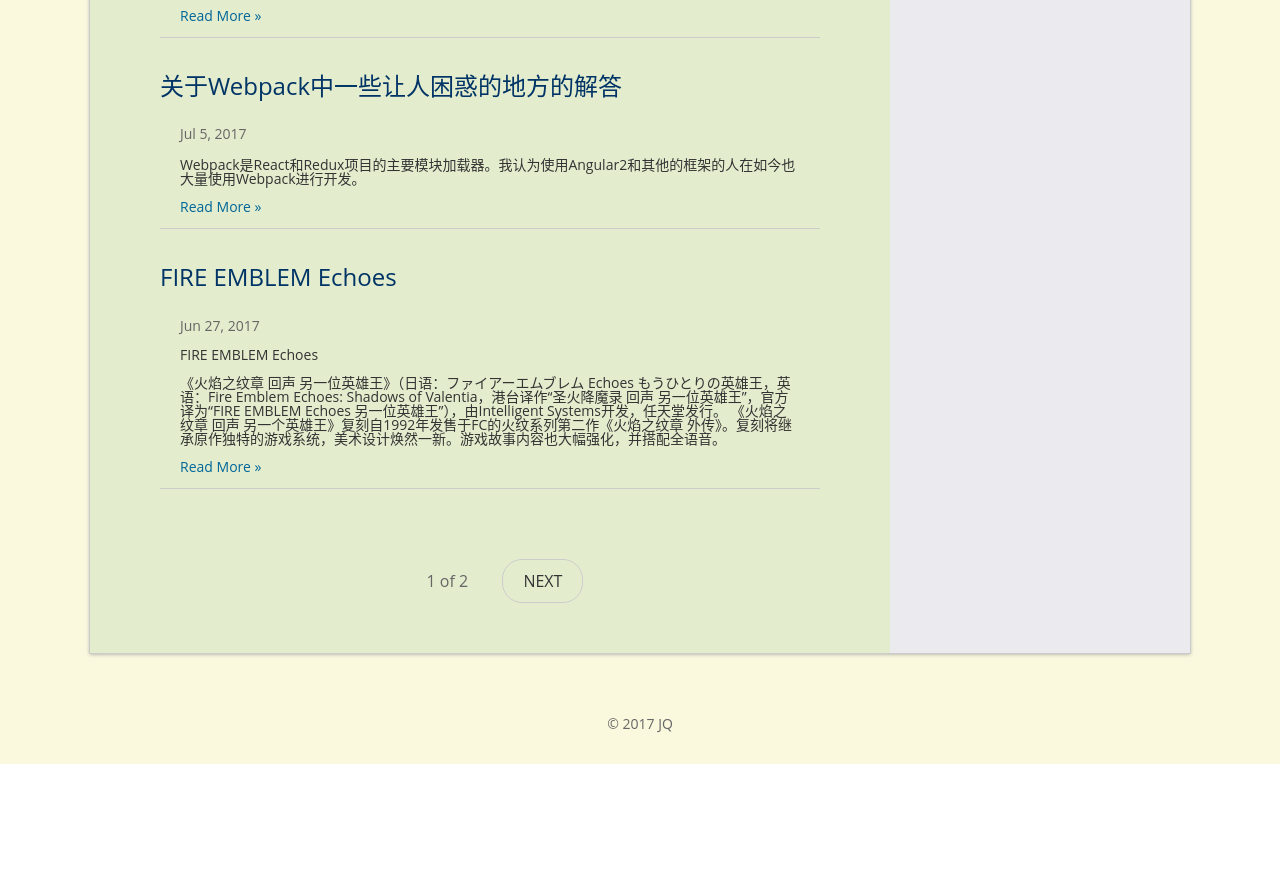
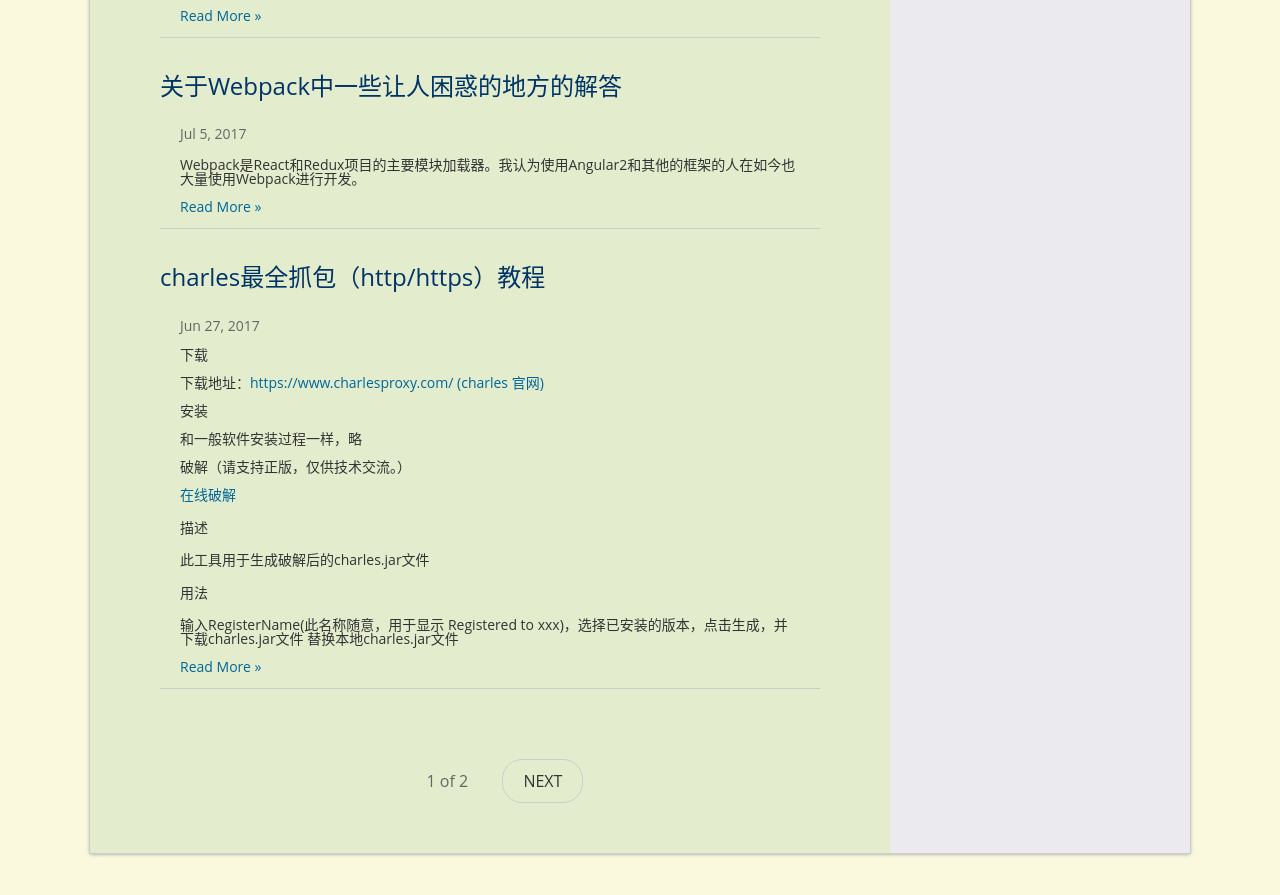
Before and after one commit to jqroom/jqroom.com, a Jekyll site: the page built from docs/index.html, in a window 1280 px wide and 900 px high, scrolled down 1962 px. Shown: the top 895 px of the window. Built offline with Jekyll 4.4.1, drawn with Linux system fonts in a browser that asks for light colours; the list of posts is cut into pages by our own code; before the commit the page ends 2726 px from its top, so only the background shows below that; some of the changed lines change nothing that is shown.

Commit message:
add Mac charles 教程

```diff
--- a/docs/_config.yml
+++ b/docs/_config.yml
@@ -1,7 +1,7 @@
 # Site settings
 title: JQ Blog
 url: "//jqroom.com"    # the protocol and hostname of your site, eg. `http://laobubu.github.io`
-baseurl: "//jqroom.com" # the prefix of your site uri, eg. `/jekyll-theme-EasyBook` or just one slash `/`
+baseurl: "" # the prefix of your site uri, eg. `/jekyll-theme-EasyBook` or just one slash `/`
 timezone: Asia/Shanghai
 description: >
   JQ's github page blog.
--- /dev/null
+++ b/docs/_posts/2017-12-18-collection-charles.md
@@ -0,0 +1,97 @@
+---
+layout: post
+title:  "charles最全抓包（http/https）教程"
+date:   2017-06-27 11:31
+categories: collection
+permalink: /20171218/charles
+---
+
+## 下载
+下载地址：[https://www.charlesproxy.com/ (charles 官网)](https://www.charlesproxy.com/)
+## 安装
+和一般软件安装过程一样，略
+## 破解（请支持正版，仅供技术交流。）
+[在线破解](https://www.zzzmode.com/mytools/charles/)
+#### 描述
+此工具用于生成破解后的charles.jar文件
+#### 用法
+输入RegisterName(此名称随意，用于显示 Registered to xxx)，选择已安装的版本，点击生成，并下载charles.jar文件
+替换本地charles.jar文件
+
+macOS: `/Applications/Charles.app/Contents/Java/charles.jar`
+
+Windows: `C:\Program Files\Charles\lib\charles.jar`
+#### 注意
+仅用于学习交流，请勿用于任何商业用途
+
+## http抓包
+- 开启macOS Proxy代理
+![](../images/posts/charles_05.png)
+
+- 在 Mac 中打开 Charles 应用；
+
+- 设置手机HTTP代理：确保移动设备与 Mac 笔记本在同一局域网内，添加代理ip地址（Mac内网地址）和端口号（8888），这里以 iPhone为例，如图所示：
+
+![](../images/posts/charles_08.png)
+
+- 在iOS设备上访问接口数据，在 Charles 弹出的确认窗中选择 Allow，允许即可。
+
+## https抓包
+- 开启SSL代理功能
+依次按下图点击
+
+![](../images/posts/charles_10.png)
+
+![](../images/posts/charles_11.png)
+
+然后设置SSL Proxying Settings
+
+![](../images/posts/charles_12.png)
+
+![](../images/posts/charles_13.png)
+
+![](../images/posts/charles_14.png)
+
+这样charles的设置就基本完成了。
+
+- 给Mac安装证书
+![](../images/posts/charles_06.png)
+
+打开Charles，在Menu选择SSL Proxying > Install Charles Root Certificate，Keychain Access（钥匙访问串）被打开，我们可以看到Charles Certificate已经被安装，如图：
+
+![](../images/posts/charles_01.png)
+
+- 信任证书
+
+双击该行弹出证书详情，选择“Always Trust”
+
+![](../images/posts/charles_02.png)
+
+然后点击左上角的关闭,系统会弹出授权提示框,授权同意修改,回到列表,稍等,证书就刷新了,这个时候就可以用了
+
+- 给手机安装证书
+
+打开Charles，在Menu选择Help > SSL Proxying > Install Charles Root Certificate on a Mobile Device or Remote Browser，弹出提示框，如图：
+
+![](../images/posts/charles_07.png)
+
+![](../images/posts/charles_03.png)
+
+- 信任证书
+
+![](../images/posts/charles_09.jpg)
+
+
+
+## 常见问题及注意事项
+- Q: 电脑抓不到浏览器的请求
+> A: 请确认电脑的没有开启vpn或者其他代理
+- Q: 如果电脑能够抓到浏览器的请求，但是抓不到手机的请求
+> A: 请先确认手机的网络和电脑的网络不是同一个wifi，如果都是连接通过Wi-Fi连接上网，是无法使用电脑charles代理，抓取到http/https请求的;
+然后再检查代理配置的ip是否是电脑当前的ipv4的ip，mac里面是en0里面inet后面第一个ip
+
+- 【注意⚠️】有朋友说Safari浏览器输入这个网址chls.pro/ssl安装不了证书的情况,亲测要(1)设置好手机HTTP代理 (2)电脑上Charles要开着
+
+- 【注意⚠️】iOS 10.3以上的系统，需要在 设置→通用→关于本机→证书信任设置 里面启用完全信任Charles证书
+
+- 【注意⚠️】不抓包请关闭手机HTTP代理，否则断开与电脑连接后会连不上网
```
Also changed, not shown: docs/images/posts/charles_01.png (added), docs/images/posts/charles_02.png (added), docs/images/posts/charles_03.png (added), docs/images/posts/charles_04.png (added), docs/images/posts/charles_05.png (added), docs/images/posts/charles_06.png (added), docs/images/posts/charles_07.png (added), docs/images/posts/charles_08.png (added), docs/images/posts/charles_09.jpg (added), docs/images/posts/charles_10.png (added), docs/images/posts/charles_11.png (added), docs/images/posts/charles_12.png (added), docs/images/posts/charles_13.png (added), docs/images/posts/charles_14.png (added).
